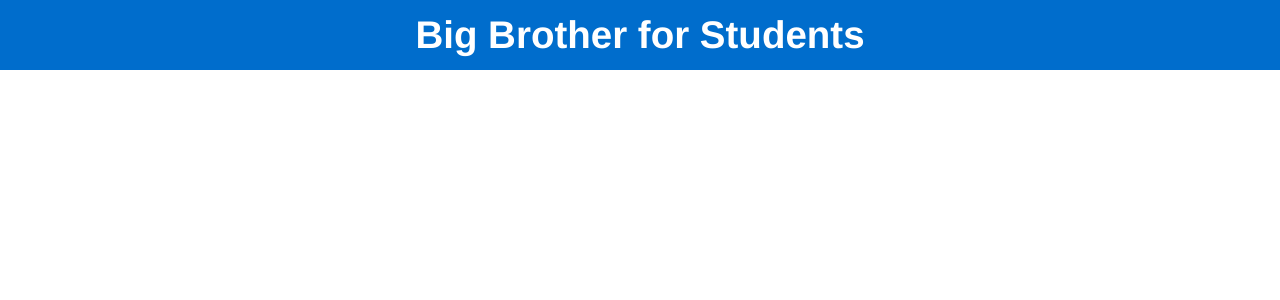
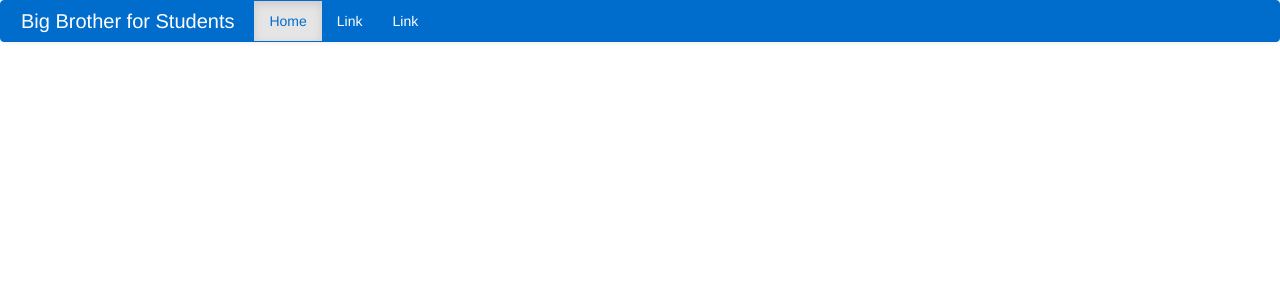
Before and after one commit to vdebergue/big-brother, a Django app: page /company/internship/1/ in a window 1280 px wide. Shown: the top 300 px of the page. Run offline with Django 3.2, Linux system fonts and the light colour scheme; data comes from the database, SQL or seed files in the repository; parts of the project's set-up code (start-up, migrations or seed data) failed here and were passed over; some libraries are stand-ins or nearby versions.

Commit message:
update navbar

```diff
--- a/assets/css/main.css
+++ b/assets/css/main.css
@@ -1,9 +1,16 @@
-h1.main_header {
-    margin: 0;
-    background-color: #006DCC;
-    color: white;
-    height: 70px;
-    line-height: 70px;
+.navbar .navbar-inner {
+    background-color:  #006DCC;
+    background-image:  none;
+    border: 1px solid #006DCC;
+}
+
+.navbar .navbar-inner .brand, .navbar .navbar-inner .nav > li > a {
+    color: #FFFFFF;
+    text-shadow: none;
+}
+
+.navbar .navbar-inner .nav > li.active > a {
+    color: #006DCC;
 }
 
 #spoiler_container {
@@ -12,7 +19,7 @@ h1.main_header {
 }
 
 #main_container {
-    margin-top:10px;
+    margin-top: 40px;
 }
 
 #spoiler_bottom {
--- a/templates/main.html
+++ b/templates/main.html
@@ -16,11 +16,22 @@
   <body>
     {% include "facebook_sdk.html" %}
 
-    <h1 class="main_header">
+<!--     <h1 class="main_header">
       <div style="text-align: center;">
         Big Brother for Students
       </div>
-    </h1>
+    </h1> -->
+
+    <div class="navbar">
+      <div class="navbar-inner">
+        <a class="brand" href="#">Big Brother for Students</a>
+        <ul class="nav">
+          <li class="active"><a href="/student">Home</a></li>
+          <li><a href="/student/create">Link</a></li>
+          <li><a href="/student/1">Link</a></li>
+        </ul>
+      </div>
+    </div>
 
     <div id="main_container" class="container" style="display:none">
       {% for error in errors %}
```
